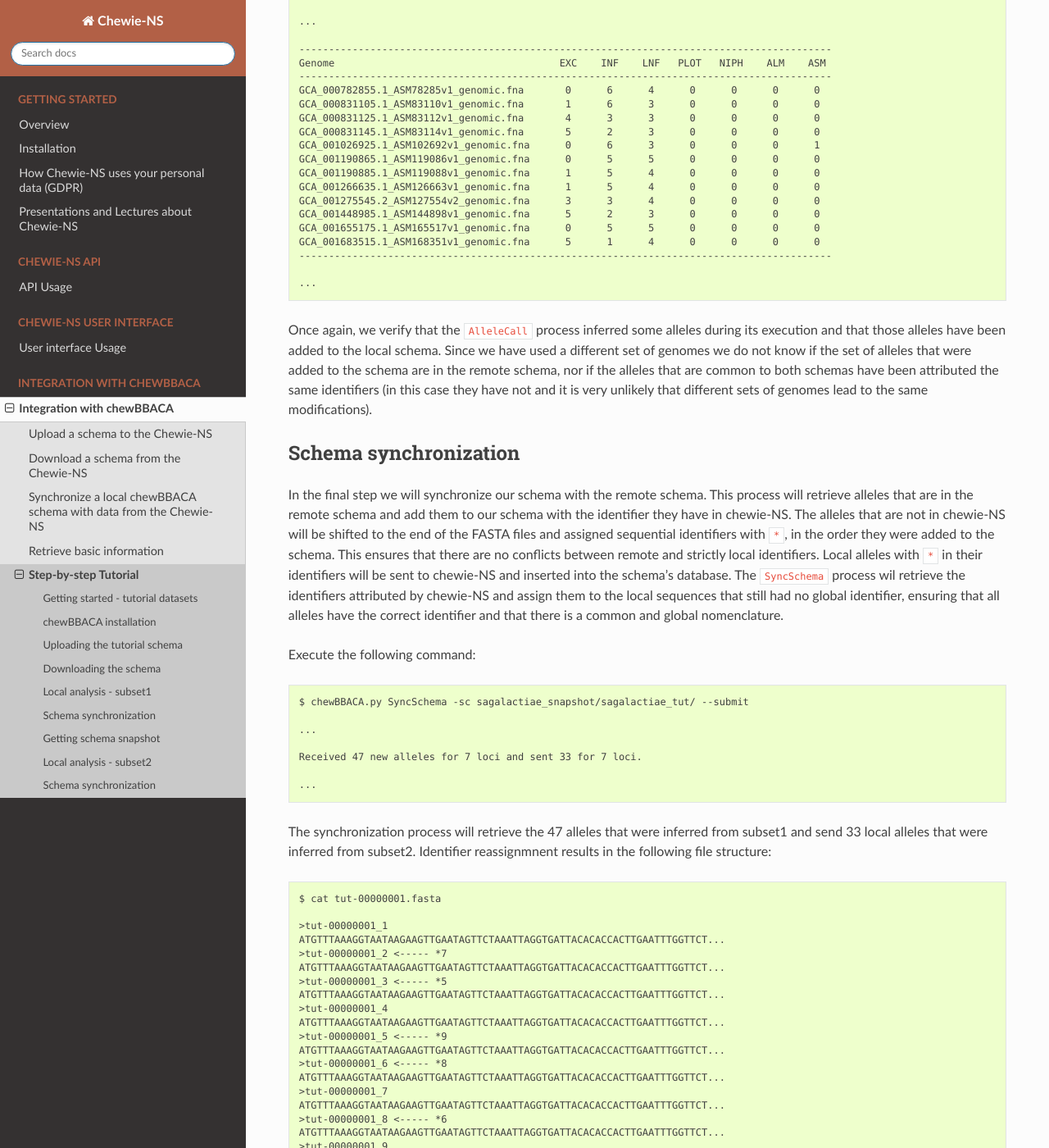
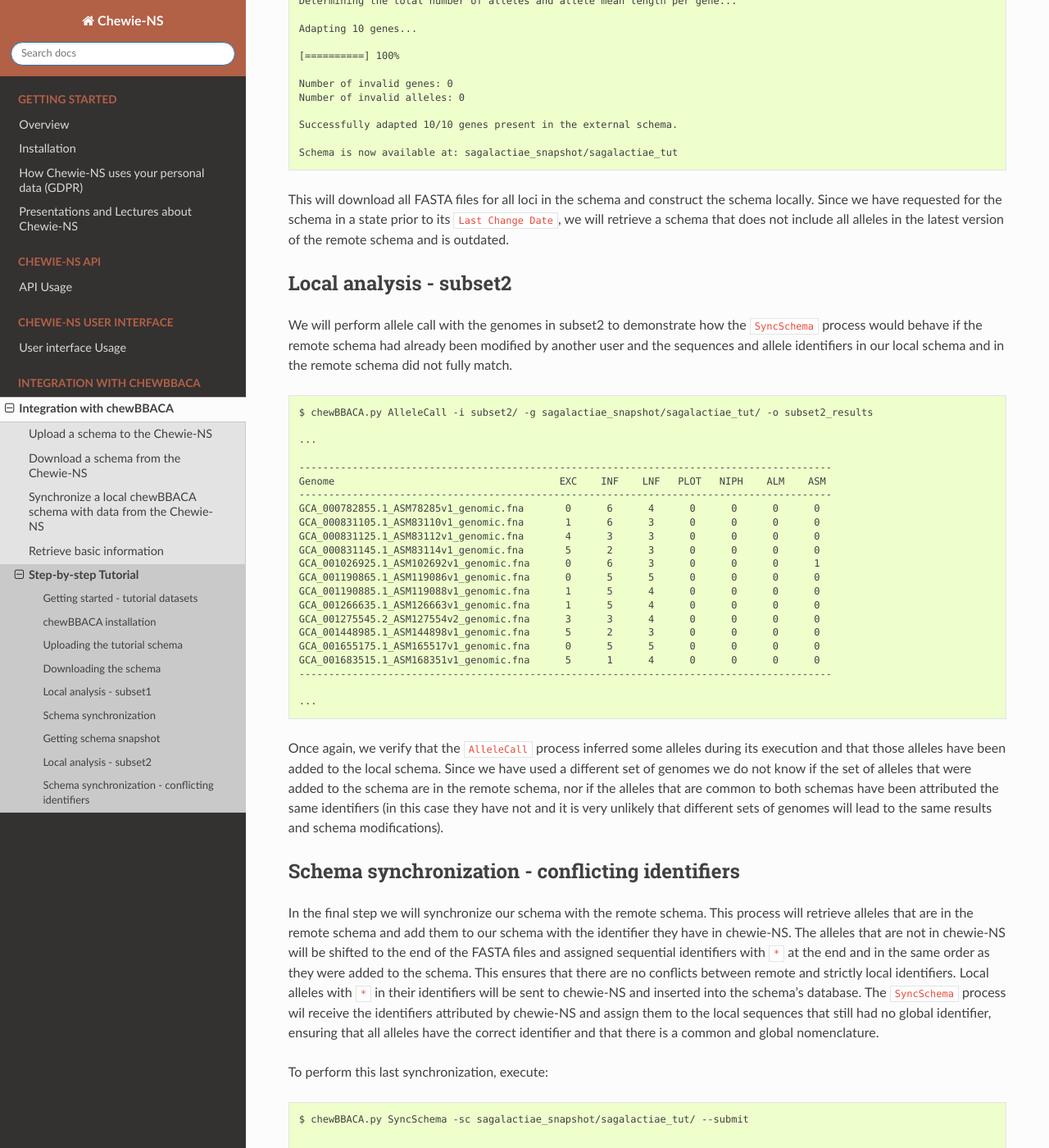
Before and after one commit to B-UMMI/Chewie-NS, a Sphinx documentation site: the page built from docs/user/tutorial.rst, in a window 1280 px wide and 1400 px high, scrolled down 9641 px. Shown: the whole window at 82% size. Built offline with Sphinx 7.4.7 and the Read the Docs theme 2.0.0, drawn with Linux system fonts in a browser that asks for light colours; some of the changed text lies outside the part shown.

Commit message:
Updated tutorial documentation.

```diff
--- a/docs/user/tutorial.rst
+++ b/docs/user/tutorial.rst
@@ -14,8 +14,30 @@
                download and synchronize schemas. To connect to the correct chewie-NS instance, you
                should always check if the sample commands include ``--ns tutorial`` at the
                end and also include that parameter at the end of your commands. If you do
-               not do this, the processes will try to connect to the main chewie-NS instance
-               and simply fail.
+               not do this, the processes will try to connect to the main chewie-NS instance (it
+               may download data if the identifiers you have chosen match any record but will
+               not upload any data to the main instance).
+
+The tutorial has 9 steps:
+
+- Getting started - tutorial datasets: brief description of the general structure of the tutorial
+  datasets that are available.
+- chewBBACA installation: links to external resources that explain how to install the chewBBACA
+  suite and its dependencies.
+- Uploading the tutorial schema: example on how to upload a tutorial schema to the chewie-NS
+  tutorial instance.
+- Downloading the schema: download the schema uploaded to the chewie-NS tutorial instance in the
+  previous step.
+- Local analysis - subset1: perform allele call to populate the downloaded schema with new alleles.
+- Schema synchronization: submit novel alleles that were identified in the local analysis to
+  chewie-NS to update the remote schema.
+- Getting schema snapshot: download the uploaded schema in a state prior to the synchronization
+  process.
+- Local analysis - subset2: perform allele call with the second set of genomes.
+- Schema synchronization - conflicting identifiers: synchronize local schema and remote schema to reassign local allele
+  identifiers that are conflicting with identifiers in chewie-NS and submit novel alleles
+  inferred from the second subset of genomes.
+
 
 Getting started - tutorial datasets
 :::::::::::::::::::::::::::::::::::
@@ -71,15 +93,16 @@
 
 By taking advantage of chewie-NS’ API, chewBBACA is capable of handling not only the schema creation,
 but also its upload, synchronization and download. The set of modules to interact with chewie-NS
-included in the chewBBACA suite provide a simple and automatic solution for the main procedures
+included in the chewBBACA suite provide a simple and automatic solution for the main tasks
 that users will want to perform.
 
 You can install `chewBBACA <https://github.com/B-UMMI/chewBBACA>`_ through
 `conda <https://anaconda.org/bioconda/chewbbaca>`_ or `pip <https://pypi.org/project/chewBBACA/>`_.
 chewBBACA has dependencies that will not be included if you install it through pip. If you install
-through pip you need to ensure that you have Prodigal 2.6.0 and BLAST 2.9.0 or greater. Please
-visit `chewBBACA's <https://github.com/B-UMMI/chewBBACA>`_ homepage for detailed instructions on how
-to install it.
+through pip you need to ensure that you have `Prodigal <https://github.com/hyattpd/Prodigal>`_
+and `BLAST <https://www.ncbi.nlm.nih.gov/books/NBK279671/>`_ installed and added to PATH.
+Please visit `chewBBACA's <https://github.com/B-UMMI/chewBBACA>`_ homepage for detailed
+instructions on how to install it.
 
 .. important:: We recommend using BLAST 2.9.0. Older versions might not include functionalities
                used in the latest version of chewBBACA.
@@ -173,25 +196,28 @@
     Removing intermediate files...
 
 
-We have included an example with the information that is written to the standard output
-during the process.
+We have included the command and the information that the process prints to the standard output.
+It is important to know the unique identifier that chewie-NS attributed to the schema you
+have uploaded (the lines with the schema and species identifiers are highlighted in the
+standard output).
 When the `LoadSchema` process finishes, the chewie-NS will insert the data that was sent
 into its database and unlock the schema to make it available for download. You can find
-the schema you have uploaded listed in the ``Schemas Overview`` table for the species.
-You should remember the unique identifier that the chewie-NS attributed to the schema you
-have uploaded (the lines with the schema and species identifiers are highlighted in the
-standard output).
+the schema you have uploaded listed in the ``Schemas Overview`` page for the species
+(`Schemas Overview page for *Streptococcus agalactiae* <https://tutorial.chewbbaca.online/species/1>`_).
+
+.. important:: Schemas that are uploaded to the chewie-NS tutorial instance are deleted after 48h.
 
 Downloading the schema
 ::::::::::::::::::::::
 
-In order to use a schema you have uploaded to the chewie-NS, you will have to download it.
+In order to use a schema you have uploaded to chewie-NS, you will have to download it.
 
 To know more about the ``DownloadSchema`` process, please visit the :doc:`download_api` page
 in the documentation.
 
 To download the schema you have uploaded, please run the following command (substitute the
-species and schema IDs values, ``-sp`` and ``-sc``):
+species and schema ID values, ``-sp`` and ``-sc``, by the values that serve to identify the
+schema you have uploaded):
 
 ::
 
@@ -234,7 +260,7 @@
     ATGTTTAAAGGTAATAAGAAGTTGAATAGTTCTAAATTAGGTGATTACACACCACTTGAATTTGGTTCT...
 
 Headers start with the loci prefix (``tut``) followed by the loci integer identifier (``00000001``)
-and the allele identifier (``1``).
+and end with the allele identifier (``1``).
 
 To perform allele call and determine the allelic profiles of the genomes in the subset1, run
 the following command:
@@ -325,7 +351,7 @@
 The ``AlleleCall`` process will print a table with the summary of the results to the standard
 output. For the purpose of this tutorial, the ``INF`` cases are the most relevant. The alleles
 that received this classification correspond to new alleles that have been inferred during the
-process and were added to the schema FASTA files. If we inspect the same file that was opened
+process and were added to the schema FASTA files. If we inspect the same file that we looked into
 before the allele calling, you will notice that new alleles have been added to that file.
 
 ::
@@ -354,7 +380,7 @@
 New alleles added to loci files that belong to a schema that was downloaded from chewie-NS will
 include a ``*`` before the allele identifer (e.g.: ``*4``). The ``*`` serves to indicate that
 the alleles were identified locally and that it has not been verified if those alleles exist in
-the chewie-NS and what is the identifier that chewie-NS attributed.
+chewie-NS and, if they exist, what was the identifier that chewie-NS attributed.
 
 Schema synchronization
 ::::::::::::::::::::::
@@ -424,17 +450,17 @@
 
     Received 0 new alleles for 7 loci and sent 47 for 7 loci.
 
-Since the schema has not been changed since its upload, the synchronization process will not
-retrieve alleles from chewie-NS. Our local schema includes alleles that are not in chewie-NS
+Since the schema has not been modified since the upload date, the synchronization process
+will not retrieve alleles from chewie-NS. Our local schema includes alleles that are not in chewie-NS
 and the synchronization process will send those alleles to chewie-NS, waiting for the insertion
-process to finish and receiving the set of identifiers that were attributed to the novel alleles.
+process to finish and return the set of identifiers that were attributed to the novel alleles.
 The ``SyncSchema`` process will reassign allele identifiers to local alleles based on the
 identifiers attributed by chewie-NS and re-determine representative sequences for the loci
 that were altered. The schema had not been altered since its upload and chewie-NS attributed
 the same allele identifiers that were already being used in the local schema. Thus, the sequence
 headers will be shortened and the synchronization process will simply remove the ``*`` from the
-headers. The file structure will be changed to (we have included the mapping between th old
-identifiers with ``*`` and the new identifers without):
+headers. The file structure will be changed to (we have included the mapping between the new
+identifiers and the old identifiers with ``*``):
 
 ::
 
@@ -516,14 +542,13 @@
 This will download all FASTA files for all loci in the schema and construct the schema locally.
 Since we have requested for the schema in a state prior to its ``Last Change Date``, we will
 retrieve a schema that does not include all alleles in the latest version of the remote schema
-and is outdated. We will use this schema to demonstrate what would happen if you performed allele
-call and wanted to synchronize your local schema with the remote schema.
+and is outdated.
 
 Local analysis - subset2
 :::::::::::::::::::::::::::
 
 We will perform allele call with the genomes in subset2 to demonstrate how the ``SyncSchema``
-process would behave if the remote schema had already been altered by another user and the
+process would behave if the remote schema had already been modified by another user and the
 sequences and allele identifiers in our local schema and in the remote schema did not fully
 match.
 
@@ -556,22 +581,23 @@
 and that those alleles have been added to the local schema. Since we have used a different set of
 genomes we do not know if the set of alleles that were added to the schema are in the remote schema,
 nor if the alleles that are common to both schemas have been attributed the same identifiers (in this
-case they have not and it is very unlikely that different sets of genomes lead to the same modifications).
+case they have not and it is very unlikely that different sets of genomes will lead to the same results
+and schema modifications).
 
-Schema synchronization
-::::::::::::::::::::::
+Schema synchronization - conflicting identifiers
+::::::::::::::::::::::::::::::::::::::::::::::::
 
 In the final step we will synchronize our schema with the remote schema. This process will retrieve
 alleles that are in the remote schema and add them to our schema with the identifier they have in
 chewie-NS. The alleles that are not in chewie-NS will be shifted to the end of the FASTA files and
-assigned sequential identifiers with ``*``, in the order they were added to the schema. This ensures
-that there are no conflicts between remote and strictly local identifiers. Local alleles with ``*``
-in their identifiers will be sent to chewie-NS and inserted into the schema's database. The ``SyncSchema``
-process wil retrieve the identifiers attributed by chewie-NS and assign them to the local sequences
-that still had no global identifier, ensuring that all alleles have the correct identifier and that
-there is a common and global nomenclature.
+assigned sequential identifiers with ``*`` at the end and in the same order as they were added to the
+schema. This ensures that there are no conflicts between remote and strictly local identifiers. Local
+alleles with ``*`` in their identifiers will be sent to chewie-NS and inserted into the schema's database.
+The ``SyncSchema`` process wil receive the identifiers attributed by chewie-NS and assign them to
+the local sequences that still had no global identifier, ensuring that all alleles have the correct
+identifier and that there is a common and global nomenclature.
 
-Execute the following command:
+To perform this last synchronization, execute:
 
 ::
 
```
Also changed, not shown: other parts of docs/user/tutorial.rst (+7 -8 lines).
